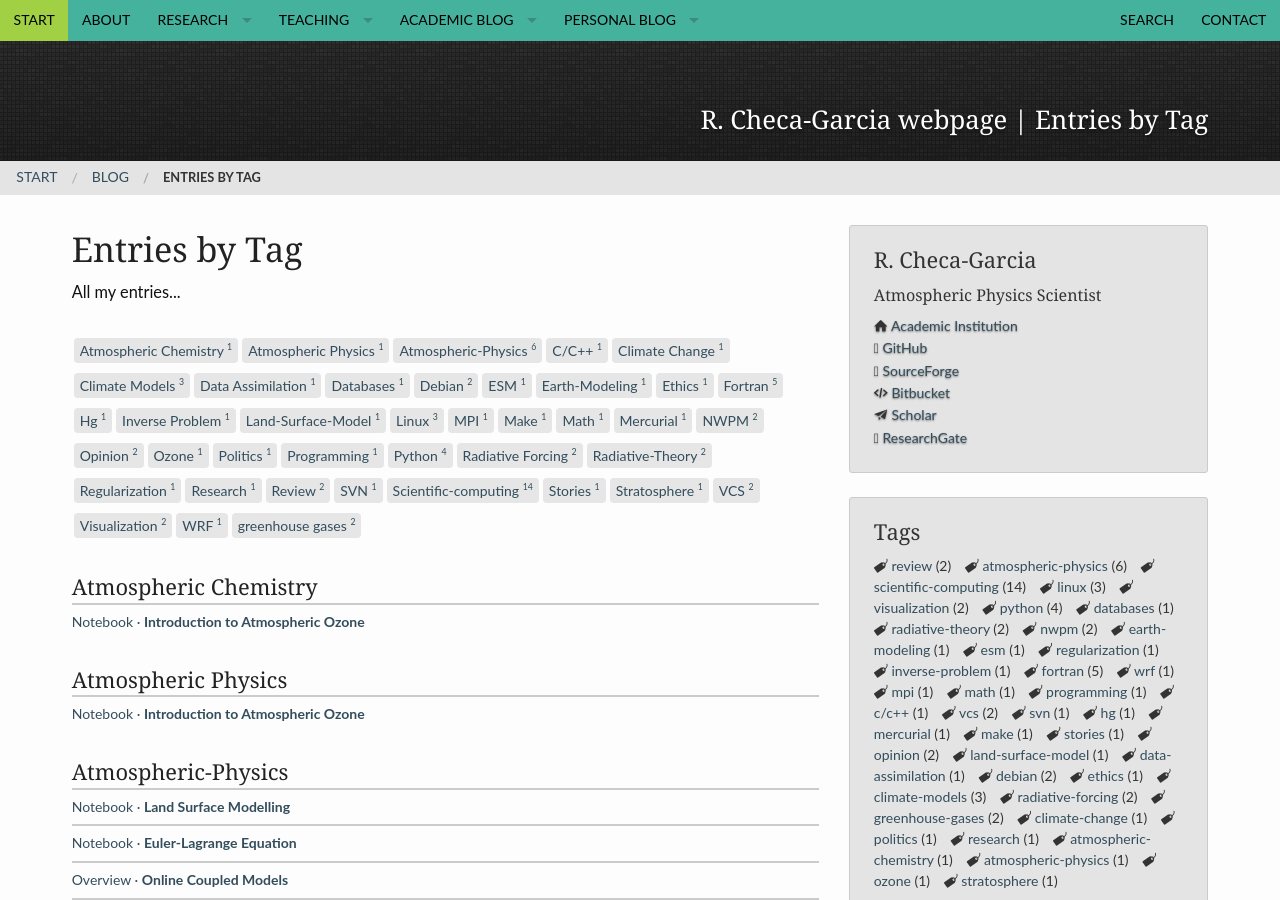
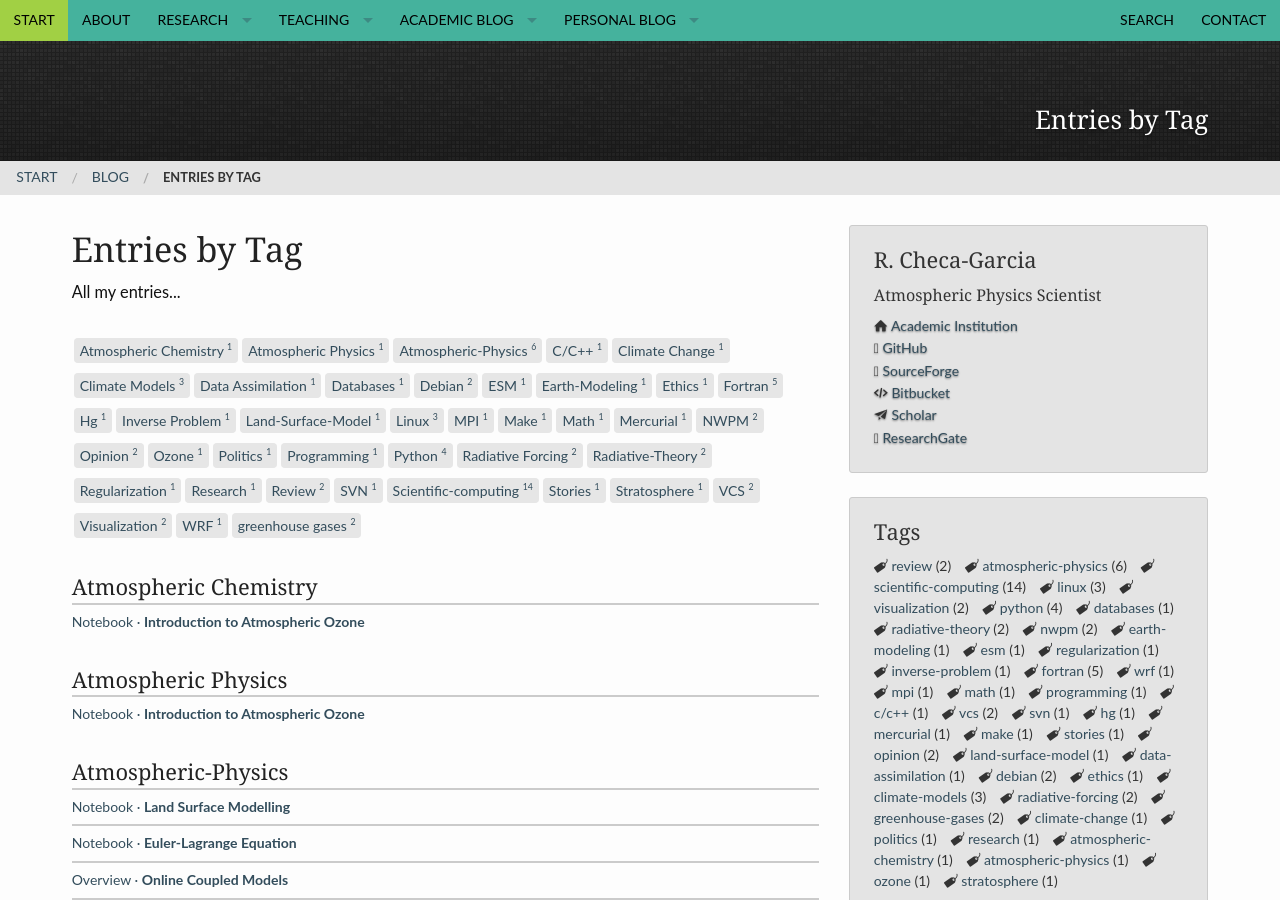
Before and after one commit to RCHG/rchg.github.io, a Jekyll site: the page built from blog/archive_tags.html, in a window 1280 px wide and 900 px high. Built offline with Jekyll 4.4.1, drawn with Linux system fonts in a browser that asks for light colours; comment, search, counter and statistics services are not loaded.

Commit message:
Update archive_tags.html

```diff
--- a/blog/archive_tags.html
+++ b/blog/archive_tags.html
@@ -5,7 +5,7 @@ teaser: "All my entries..."
 breadcrumb: true
 sidebar: right
 header:
-    title: R. Checa-Garcia webpage | Entries by Tag
+    title: Entries by Tag
     pattern: pattern_jquery-dark-grey-tile.png
 permalink: "blog/archive_tags/"
 ---
```
